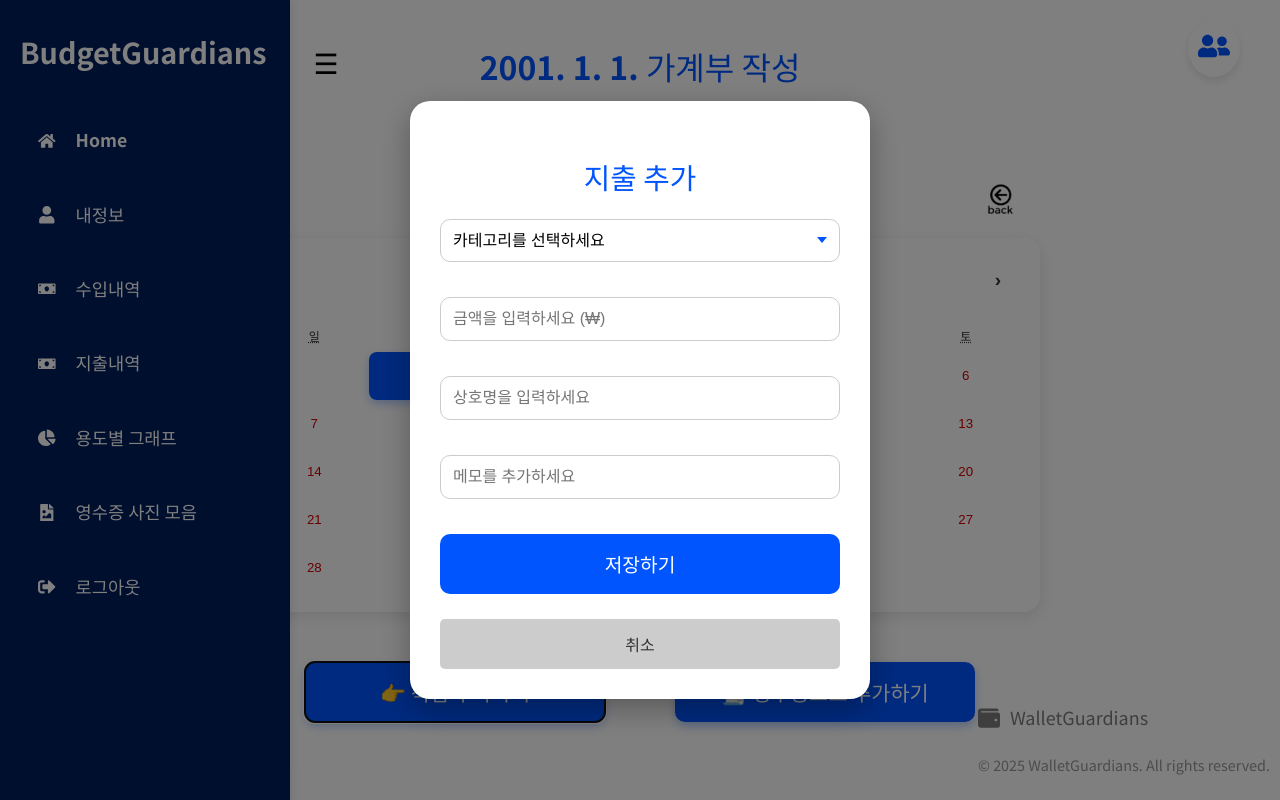
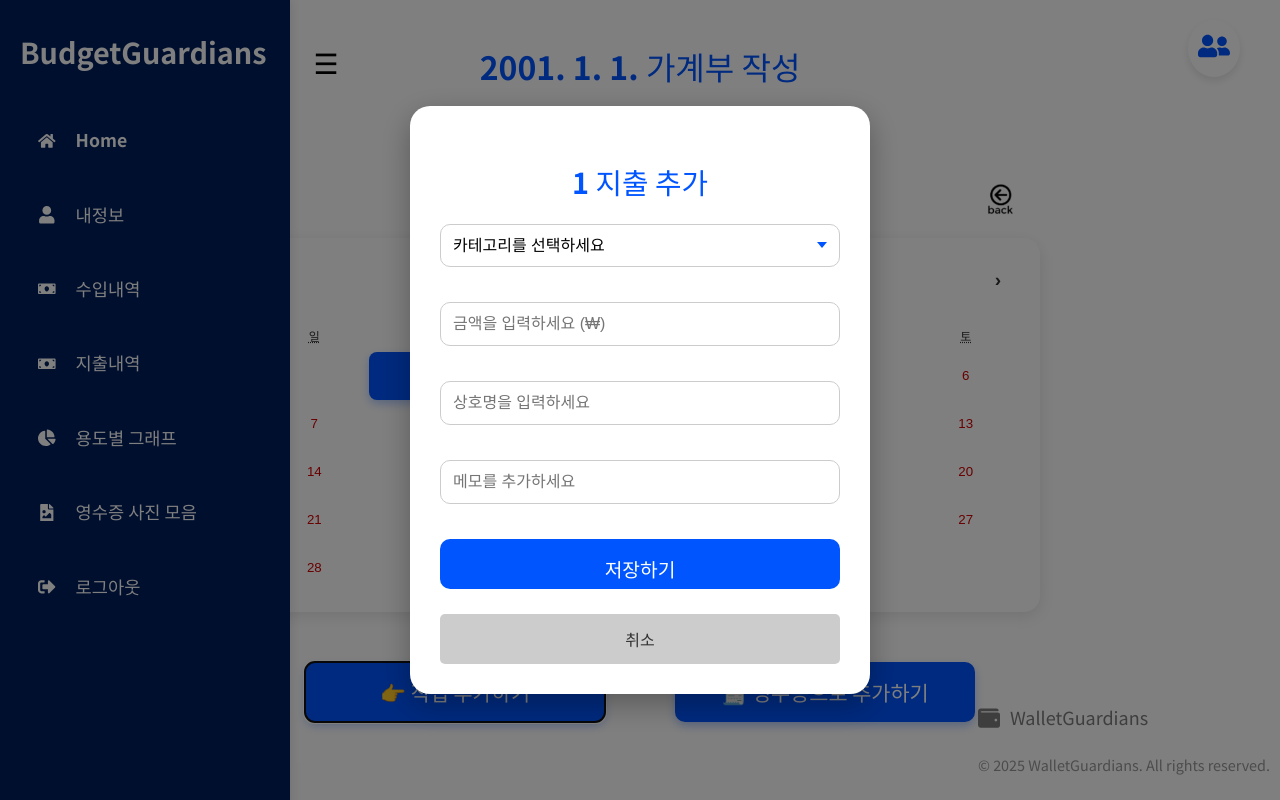
Before and after one commit to ChoiTheCreator/wallet-guardians-web, a React (Vite) app: page /input-entry/1 in a window 1280 px wide. Both pictures are taken after a click on the button "👉 직접 추가하기". Built offline with nearby package versions, Linux system fonts and the light colour scheme.

Commit message:
<feat> 지출입력 페이지 api 추가

```diff
--- /dev/null
+++ b/src/api/expenseApi.jsx
@@ -0,0 +1,22 @@
+import apiClient from "./apiClient";
+// apiClient에서 가져오기
+
+export const saveExpense = async (date, expenseData) => {
+    try {
+      const response = await apiClient.post(`/expense/${date}`, expenseData, {});
+      return response.data;
+    } catch (error) {
+      console.error('지출 저장 실패:', error.response?.data || error.message);
+      throw error;
+    }
+  };
+
+export const getExpense = async (date) => {
+    try{
+        const response = await apiClient.get(`/expense/${date}`, {})
+        return response.data;
+    } catch (error) {
+        console.error('지출 저장 실패:', error.response?.data || error.message);
+        throw error;
+      }
+  };
--- a/src/pages/InputEntryModal.jsx
+++ b/src/pages/InputEntryModal.jsx
@@ -1,9 +1,10 @@
 import { useState } from 'react';
 import '../style/InputEntryModal.scss';
-import axios from 'axios';
-import { useNavigate } from 'react-router-dom';
+import { saveExpense } from '../api/expenseApi';
+import { useNavigate, useParams } from 'react-router-dom';
 
 const InputEntryModal = ({ isOpen, onClose }) => {
+  const { date } = useParams();
   const [category, setCategory] = useState('');
   const [customCategory, setCustomCategory] = useState('');
   const [amount, setAmount] = useState('');
@@ -13,6 +14,7 @@ const InputEntryModal = ({ isOpen, onClose }) => {
 
   const handleSave = async () => {
     const selectedCategory = category === '기타' ? customCategory : category;
+
     if (!selectedCategory || !amount) {
       alert('카테고리와 금액을 모두 입력해주세요!');
       return;
@@ -21,39 +23,25 @@ const InputEntryModal = ({ isOpen, onClose }) => {
     const expenseData = {
       expenseCategory: selectedCategory,
       amount: parseInt(amount, 10),
-      storeName: storeName, // 가게 상호명
-      description: description, // 메모
+      storeName: storeName,
+      description: description,
     };
 
     try {
-      const response = await axios.post(
-        // `http://백엔드서버주소/expense/${date}`,
-        expenseData,
-        {
-          headers: {
-            'Content-Type': 'application/json',
-          },
-        }
-      );
-
-      if (response.data.success) {
+      await saveExpense( date,expenseData);
       alert('지출이 성공적으로 저장되었습니다!');
-        navigate('/main'); // 저장 후 메인 페이지로 이동
-      } else {
+      navigate('/main');
+    } catch (error) {
       alert('지출 저장에 실패했습니다.');
     }
-    } catch (error) {
-      console.error('지출 저장 오류:', error);
-      alert('서버와 통신 중 문제가 발생했습니다.');
-    }
-  }; // 백엔드로 보내는 수동 지출 입력 로직
-
-  if (!isOpen) return null;
+  };
 
   return (
+    <>
+      {isOpen && (
         <div className="modal-overlay">
           <div className="modal-container">
-        <h2>지출 추가</h2>
+            <h2>{date} 지출 추가</h2>
             <div className="entry-form">
               <select
                 value={category}
@@ -99,17 +87,8 @@ const InputEntryModal = ({ isOpen, onClose }) => {
                 onChange={(e) => setDescription(e.target.value)}
               />
 
-          <button
-            className="save-button"
-            onClick={handleSave}
-            style={{
-              display: 'flex',
-              alignItems: 'center',
-              justifyContent: 'center',
-              height: '100%', // 버튼 높이에 맞춰 정렬
-            }}
-          >
-            <span style={{ boxSizing: 'border-box' }}>저장하기</span>
+              <button className="save-button" onClick={handleSave}>
+                저장하기
               </button>
               <button className="close-button" onClick={onClose}>
                 취소
@@ -117,6 +96,8 @@ const InputEntryModal = ({ isOpen, onClose }) => {
             </div>
           </div>
         </div>
+      )}
+    </>
   );
 };
 
```
Lines whose indentation alone changed are shown as unchanged.
